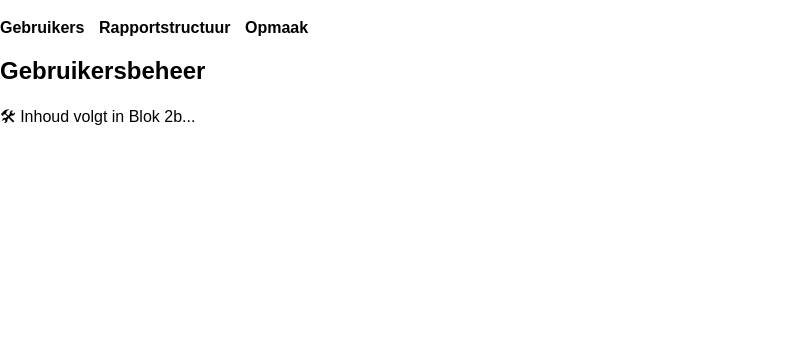
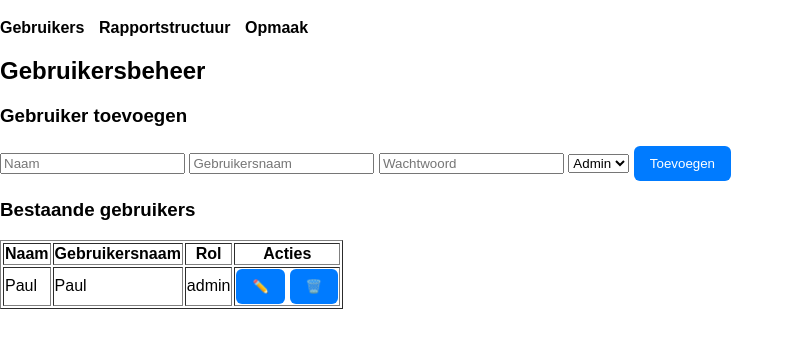
Before and after one commit to BrunsmannExperts/Appv2, a plain HTML site: page instellingen.html in a window 1280 px wide. Shown: the part 61-408 px from the top of the page, without its empty margins (0-794 px from the left). Drawn offline with Linux system fonts and the light colour scheme; files that its build step writes are made by us from their sources; files whose address does not match are found by name.

Commit message:
Add files via upload

```diff
--- a/instellingen.html
+++ b/instellingen.html
@@ -31,7 +31,30 @@
 
   <div id="gebruikers" class="tabcontent">
     <h2>Gebruikersbeheer</h2>
-    <p>🛠 Inhoud volgt in Blok 2b...</p>
+    <div>
+      <h3>Gebruiker toevoegen</h3>
+      <input type="text" id="nieuweNaam" placeholder="Naam">
+      <input type="text" id="nieuweGebruikersnaam" placeholder="Gebruikersnaam">
+      <input type="password" id="nieuweWachtwoord" placeholder="Wachtwoord">
+      <select id="nieuweRol">
+        <option value="admin">Admin</option>
+        <option value="expert">Expert</option>
+      </select>
+      <button onclick="voegGebruikerToe()">Toevoegen</button>
+    </div>
+
+    <h3>Bestaande gebruikers</h3>
+    <table border="1">
+      <thead>
+        <tr>
+          <th>Naam</th>
+          <th>Gebruikersnaam</th>
+          <th>Rol</th>
+          <th>Acties</th>
+        </tr>
+      </thead>
+      <tbody id="gebruikersTabel"></tbody>
+    </table>
   </div>
 
   <div id="rapport" class="tabcontent">
@@ -54,6 +77,66 @@
 
     // Open standaard eerste tab
     openTab('gebruikers');
+
+    let gebruikers = JSON.parse(localStorage.getItem("gebruikers")) || [
+      { naam: "Paul", rol: "admin", gebruikersnaam: "Paul", wachtwoord: "Brunsmann4a" }
+    ];
+
+    function toonGebruikers() {
+      const tbody = document.getElementById("gebruikersTabel");
+      tbody.innerHTML = "";
+      gebruikers.forEach((gebruiker, index) => {
+        const rij = document.createElement("tr");
+        rij.innerHTML = `
+          <td>${gebruiker.naam}</td>
+          <td>${gebruiker.gebruikersnaam}</td>
+          <td>${gebruiker.rol}</td>
+          <td>
+            <button onclick="bewerkGebruiker(${index})">✏️</button>
+            <button onclick="verwijderGebruiker(${index})">🗑️</button>
+          </td>
+        `;
+        tbody.appendChild(rij);
+      });
+    }
+
+    function voegGebruikerToe() {
+      const naam = document.getElementById("nieuweNaam").value;
+      const gebruikersnaam = document.getElementById("nieuweGebruikersnaam").value;
+      const wachtwoord = document.getElementById("nieuweWachtwoord").value;
+      const rol = document.getElementById("nieuweRol").value;
+      gebruikers.push({ naam, gebruikersnaam, wachtwoord, rol });
+      localStorage.setItem("gebruikers", JSON.stringify(gebruikers));
+      toonGebruikers();
+    }
+
+    function verwijderGebruiker(index) {
+      if (confirm("Weet je zeker dat je deze gebruiker wilt verwijderen?")) {
+        gebruikers.splice(index, 1);
+        localStorage.setItem("gebruikers", JSON.stringify(gebruikers));
+        toonGebruikers();
+      }
+    }
+
+    function bewerkGebruiker(index) {
+      const gebruiker = gebruikers[index];
+      const nieuweNaam = prompt("Nieuwe naam:", gebruiker.naam);
+      const nieuweGebruikersnaam = prompt("Nieuwe gebruikersnaam:", gebruiker.gebruikersnaam);
+      const nieuweWachtwoord = prompt("Nieuw wachtwoord:", gebruiker.wachtwoord);
+      const nieuweRol = prompt("Nieuwe rol (admin/expert):", gebruiker.rol);
+      if (nieuweNaam && nieuweGebruikersnaam && nieuweWachtwoord && nieuweRol) {
+        gebruikers[index] = {
+          naam: nieuweNaam,
+          gebruikersnaam: nieuweGebruikersnaam,
+          wachtwoord: nieuweWachtwoord,
+          rol: nieuweRol
+        };
+        localStorage.setItem("gebruikers", JSON.stringify(gebruikers));
+        toonGebruikers();
+      }
+    }
+
+    document.addEventListener("DOMContentLoaded", toonGebruikers);
   </script>
 </body>
 </html>
```
